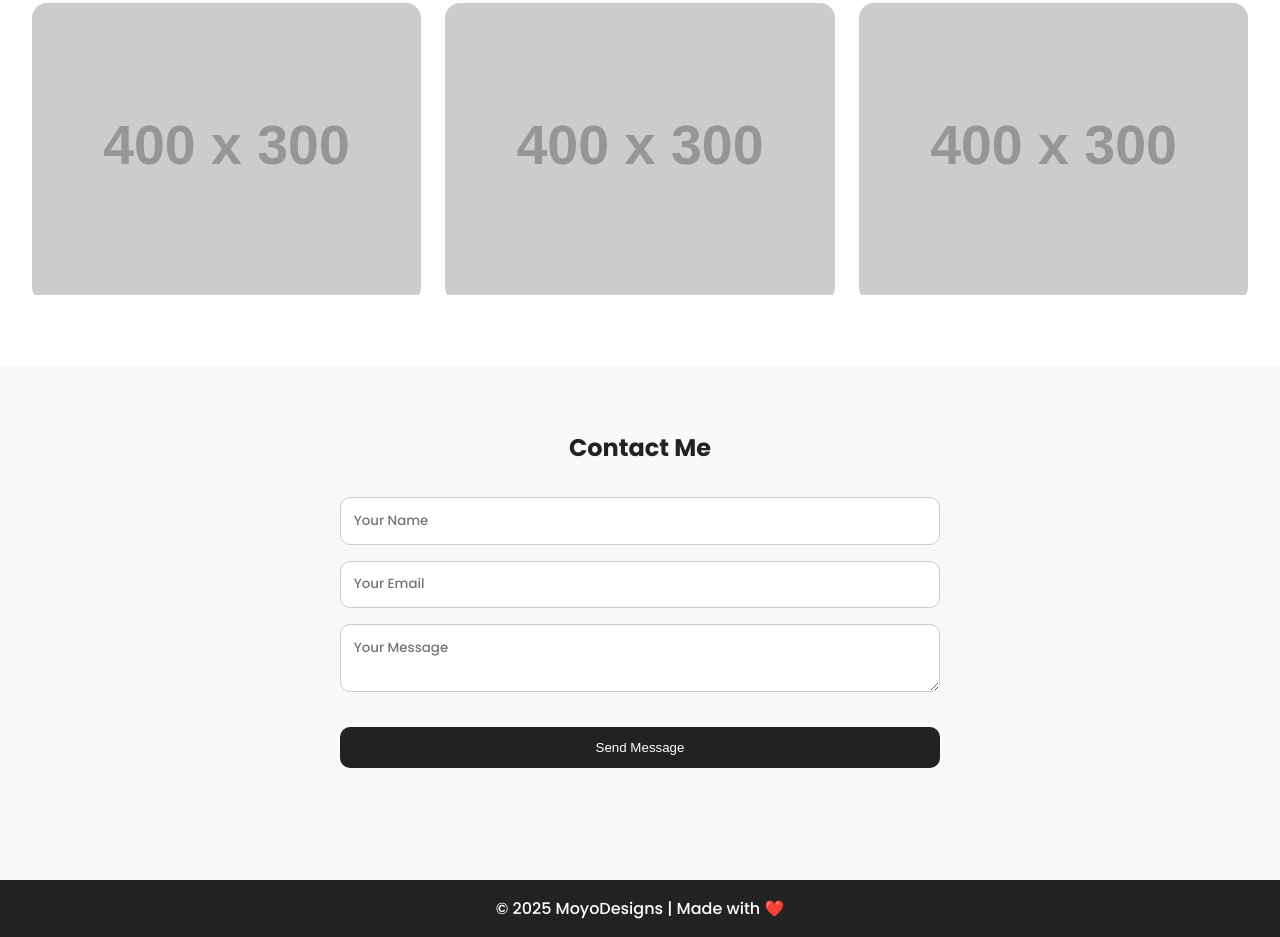
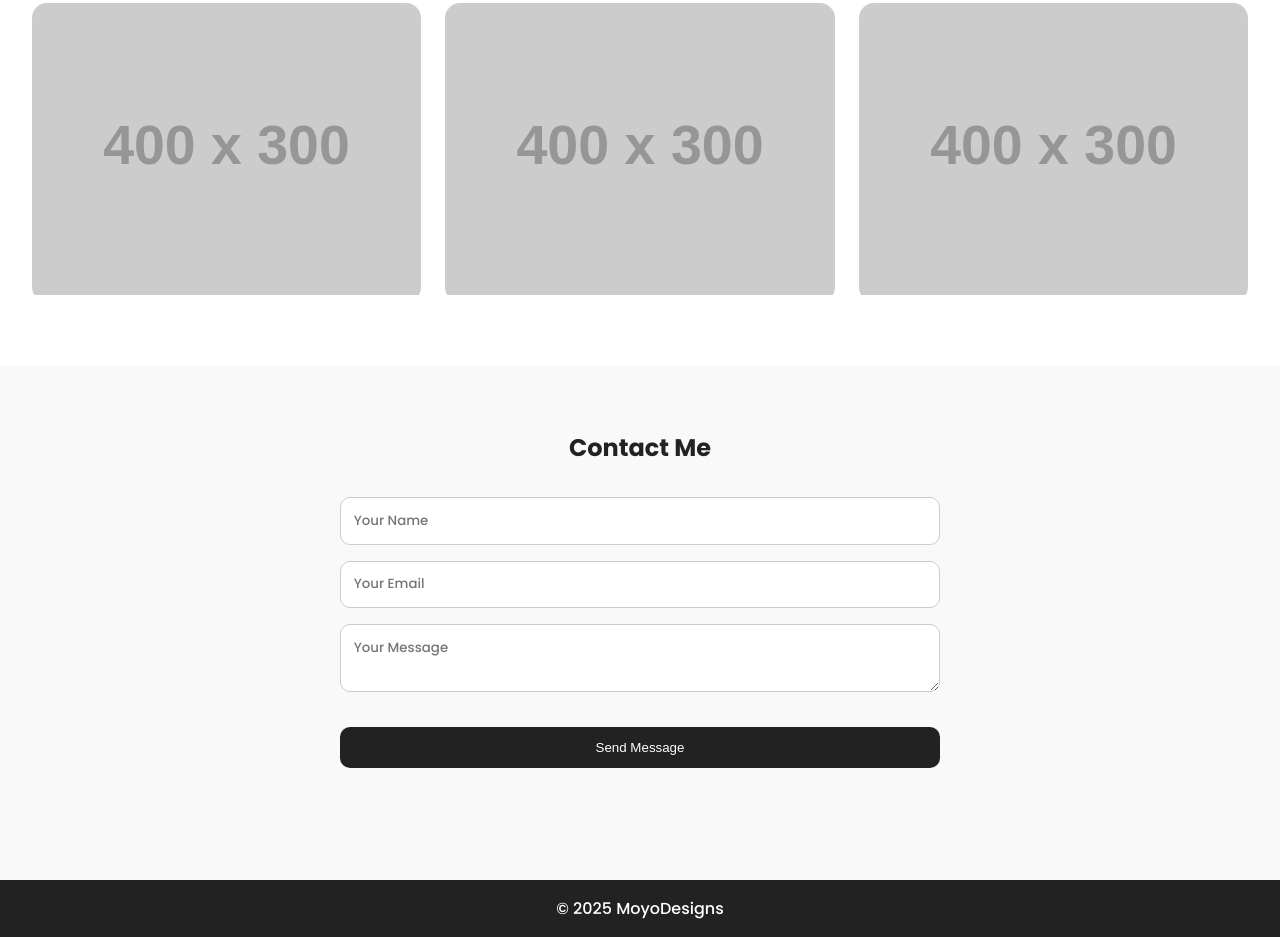
Before and after one commit to realMoyosore/test-portfolio, a plain HTML site: page index.html in a window 1280 px wide. Shown: the part 1343-2280 px from the top of the page. Drawn offline with Linux system fonts and the light colour scheme; placeholder pictures from the web are drawn by us; a script that the page names is missing.

Commit message:
footer edited

```diff
--- a/index.html
+++ b/index.html
@@ -71,8 +71,10 @@
     </form>
   </section>
 
+
+
   <footer>
-    <p>© 2025 MoyoDesigns | Made with ❤️</p>
+    <p>© 2025 MoyoDesigns</p>
   </footer>
 </body>
 </html>
```
